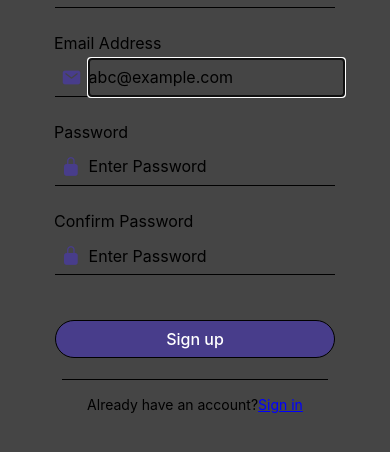
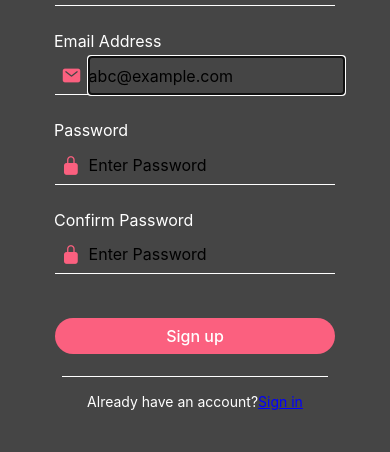
Before and after one commit to abduljawwad/bibliophilia, a React Native app in the folder front-end/: screen /Signup in a window 390 px wide. Shown: the top 452 px of the page. Built offline with nearby package versions, Linux system fonts and the light colour scheme.

Commit message:
signup screen styled

```diff
--- a/front-end/Screens/SignUpScreen.js
+++ b/front-end/Screens/SignUpScreen.js
@@ -169,6 +169,7 @@ export const styles = StyleSheet.create({
     marginLeft: 15,
     marginBottom: '2%',
     width: '90%',
+    color: colors.textColor,
   },
   textInput: {
     paddingRight: 7,
@@ -184,13 +185,14 @@ export const styles = StyleSheet.create({
     borderBottomWidth: 1,
     width: '90%',
     marginBottom: '8%',
+    borderBottomColor: colors.textColor,
   },
   icon: {
     padding: 7,
     alignItems: 'center',
     justifyContent: 'center',
     fontSize: 20,
-    color: colors.btnBgColor
+    color: colors.primaryColor,
   },
   signInSignUpButtonContainer: {
     flex: 1,
@@ -199,10 +201,9 @@ export const styles = StyleSheet.create({
     marginHorizontal: '10%',
   },
   signInButton: {
-    borderWidth: 1,
     padding: 8,
     width: '90%',
-    backgroundColor: colors.btnBgColor,
+    backgroundColor: colors.primaryColor,
     borderRadius: 50,
     marginBottom: '2%',
     alignItems: 'center',
@@ -216,7 +217,7 @@ export const styles = StyleSheet.create({
   line: {
     height: 1,
     width: '85%',
-    backgroundColor: 'black',
+    backgroundColor: colors.textColor,
     margin: '5%',
   },
   activityIndicatorContainer: {
@@ -232,7 +233,7 @@ export const styles = StyleSheet.create({
     justifyContent: 'flex-start',
   },
   signUpButton:{
-    color: '#111',
+    color: colors.textColor,
     display: 'flex',
     flexDirection: 'row',
   },
@@ -240,4 +241,7 @@ export const styles = StyleSheet.create({
     color: 'blue',
     textDecorationLine: 'underline'
   },
+  signupText: {
+    color: colors.textColor,
+  },
 });
```
